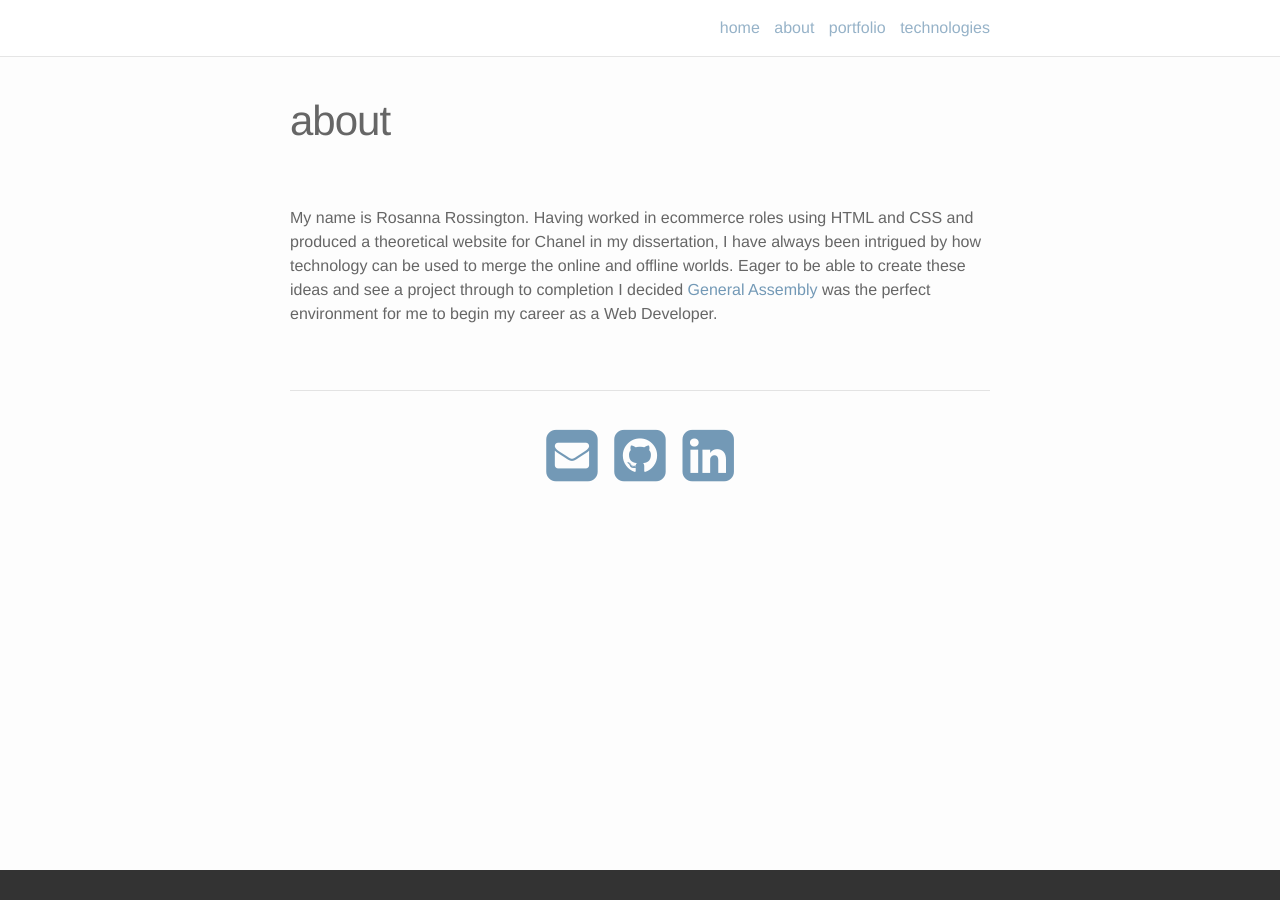
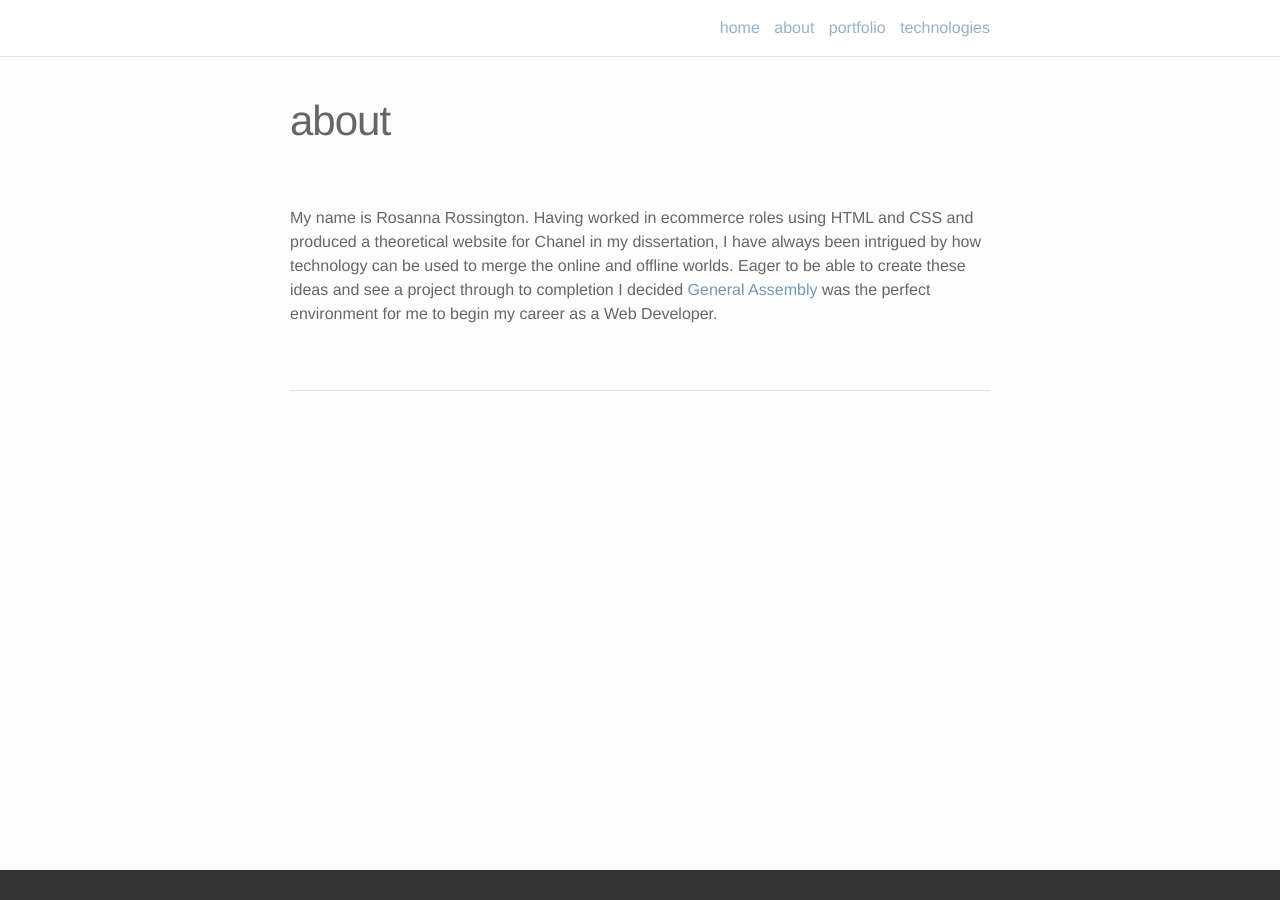
Before and after one commit to RosannaRossington/RosannaRossington.github.io, a Jekyll site: the page built from about.md, in a window 1280 px wide. Built offline with Jekyll 4.4.1, drawn with Linux system fonts in a browser that asks for light colours; nearby versions of some CDN libraries.

```diff
--- a/_includes/head.html
+++ b/_includes/head.html
@@ -5,10 +5,10 @@
 
     <title>{% if page.title %}{{ page.title }}{% else %}{{ site.title }}{% endif %}</title>
     <meta name="description" content="{{ site.description }}">
+    <script src="https://ajax.googleapis.com/ajax/libs/jquery/2.1.3/jquery.min.js"></script>
     <script type="text/javascript" src="{{ site.baseurl }}/js/app.js"></script>
-    <script src="https://ajax.googleapis.com/ajax/libs/jquery/2.1.3/jquery.min.js"></script>
     <link rel="stylesheet" href="{{ site.baseurl }}/css/main.css">
     <link rel="canonical" href="{{ page.url | replace:'index.html','' | prepend: site.baseurl | prepend: site.url }}">
 
-    <link rel="stylesheet" href="//maxcdn.bootstrapcdn.com/font-awesome/4.3.0/css/font-awesome.min.css">
+    <!-- <link rel="stylesheet" href="//maxcdn.bootstrapcdn.com/font-awesome/4.3.0/css/font-awesome.min.css"> -->
 </head>
```
